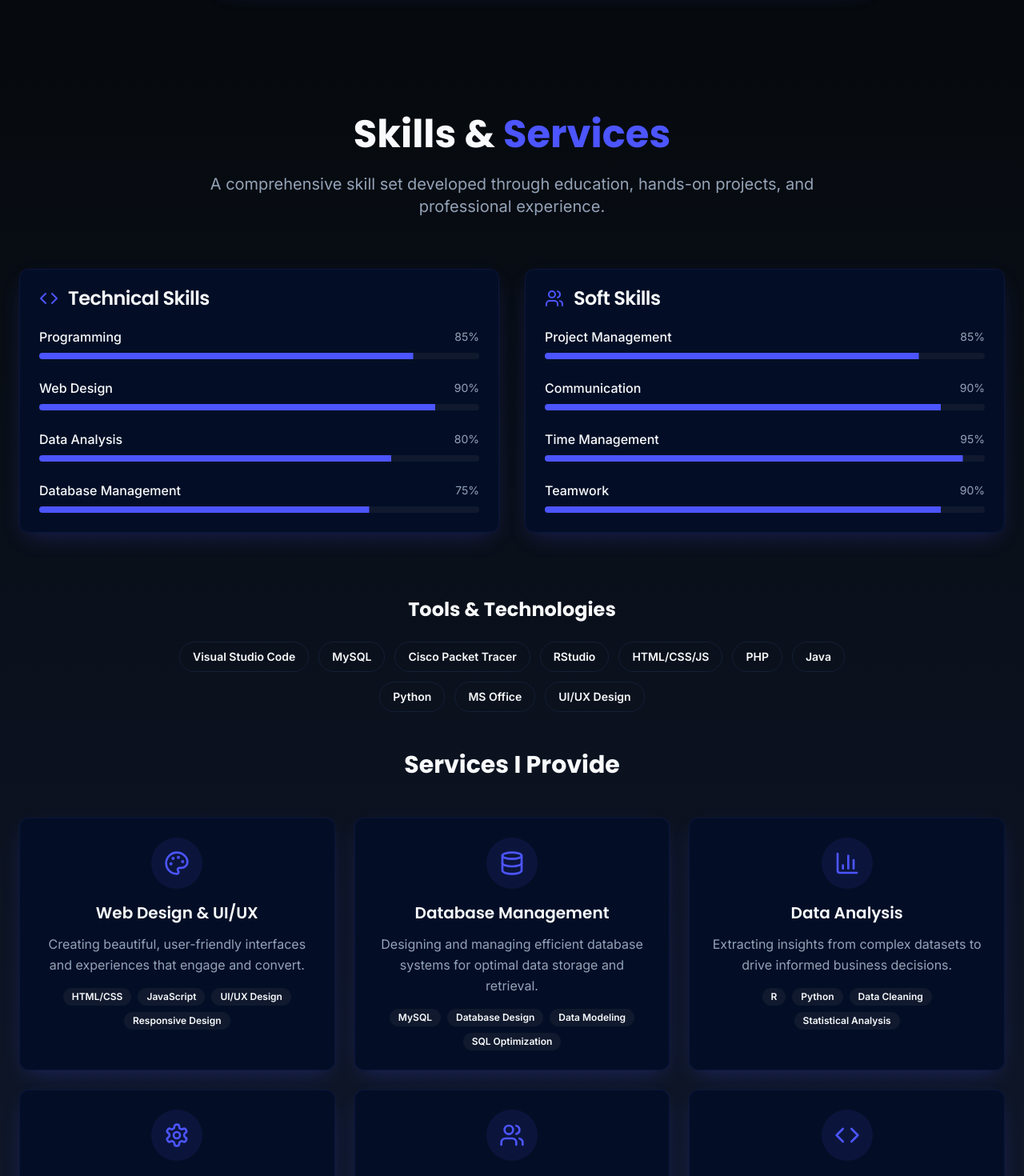
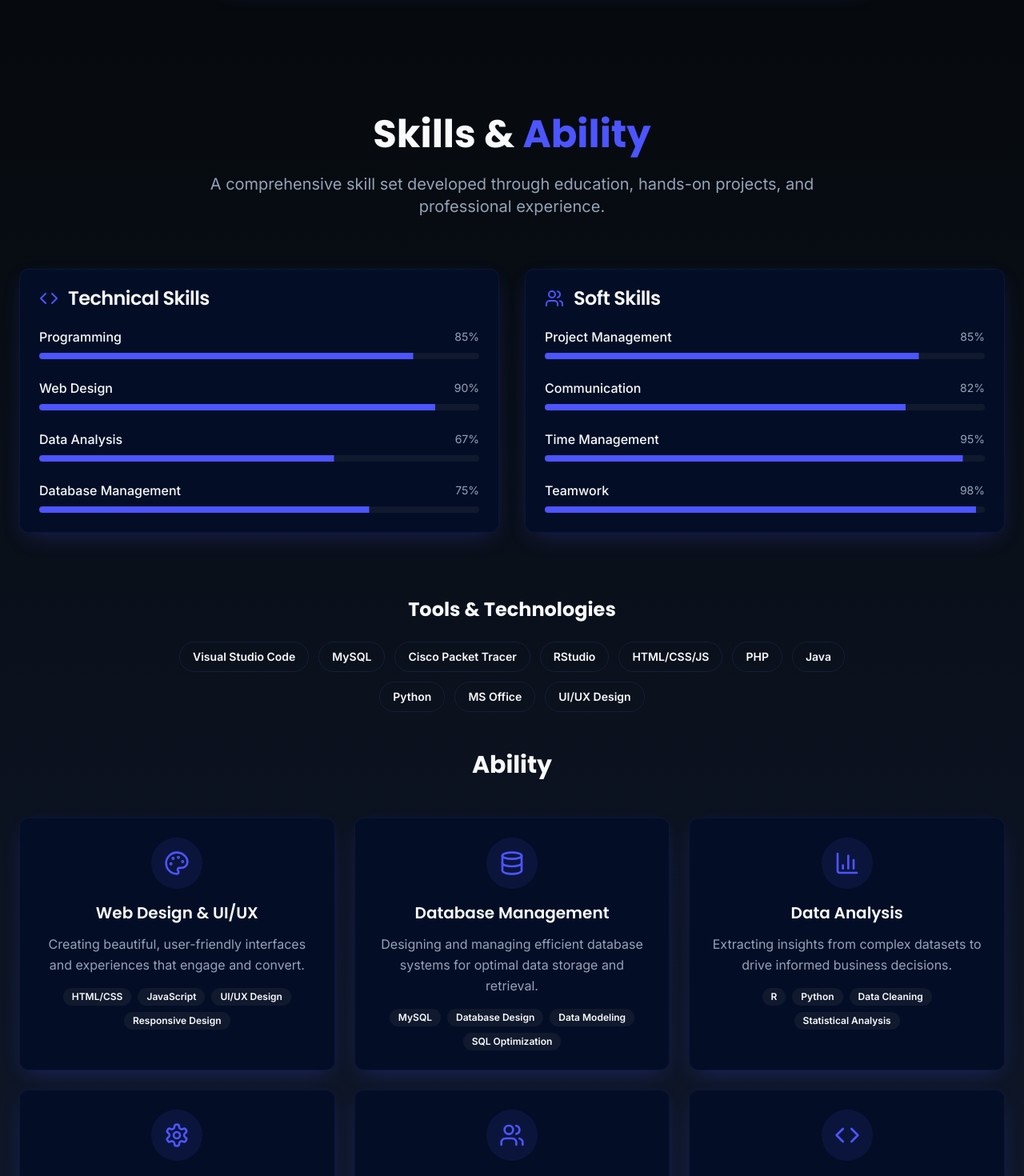
Before and after one commit to Bechir-abass/bechir-portfolio, a React (Vite) app: page / in a window 1280 px wide. Shown: the part 3120-4590 px from the top of the page at 80% size. Built offline with nearby package versions, Linux system fonts and the light colour scheme.

Commit message:
Update project files with latest edits

```diff
--- a/src/components/portfolio/contact-section.tsx
+++ b/src/components/portfolio/contact-section.tsx
@@ -62,7 +62,7 @@ export function ContactSection() {
                   </div>
                   <div>
                     <h4 className="font-medium">Phone</h4>
-                    <p className="text-muted-foreground">0147978226</p>
+                    <p className="text-muted-foreground">+60 14 7978 226</p>
                   </div>
                 </CardContent>
               </Card>
--- a/src/components/portfolio/skills-section.tsx
+++ b/src/components/portfolio/skills-section.tsx
@@ -20,12 +20,12 @@ export function SkillsSection() {
   const skills: Skill[] = [
     { name: "Programming", level: 85, category: "Technical" },
     { name: "Web Design", level: 90, category: "Technical" },
-    { name: "Data Analysis", level: 80, category: "Technical" },
+    { name: "Data Analysis", level: 67, category: "Technical" },
     { name: "Database Management", level: 75, category: "Technical" },
     { name: "Project Management", level: 85, category: "Soft Skills" },
-    { name: "Communication", level: 90, category: "Soft Skills" },
+    { name: "Communication", level: 82, category: "Soft Skills" },
     { name: "Time Management", level: 95, category: "Soft Skills" },
-    { name: "Teamwork", level: 90, category: "Soft Skills" }
+    { name: "Teamwork", level: 98, category: "Soft Skills" }
   ]
 
   const tools = [
@@ -80,7 +80,7 @@ export function SkillsSection() {
       <div className="container mx-auto px-6">
         <div className="text-center mb-16 animate-fade-in-up">
           <h2 className="text-4xl md:text-5xl font-bold mb-6">
-            Skills & <strong className="text-primary">Services</strong>
+            Skills & <strong className="text-primary">Ability</strong>
           </h2>
           <p className="text-xl text-muted-foreground max-w-3xl mx-auto">
             A comprehensive skill set developed through education, hands-on projects, and professional experience.
@@ -150,7 +150,7 @@ export function SkillsSection() {
 
         {/* Services */}
         <div className="animate-fade-in-up" style={{ animationDelay: '0.4s' }}>
-          <h3 className="text-3xl font-bold text-center mb-12">Services I Provide</h3>
+          <h3 className="text-3xl font-bold text-center mb-12">Ability</h3>
           <div className="grid md:grid-cols-2 lg:grid-cols-3 gap-6">
             {services.map((service, index) => (
               <Card
```
